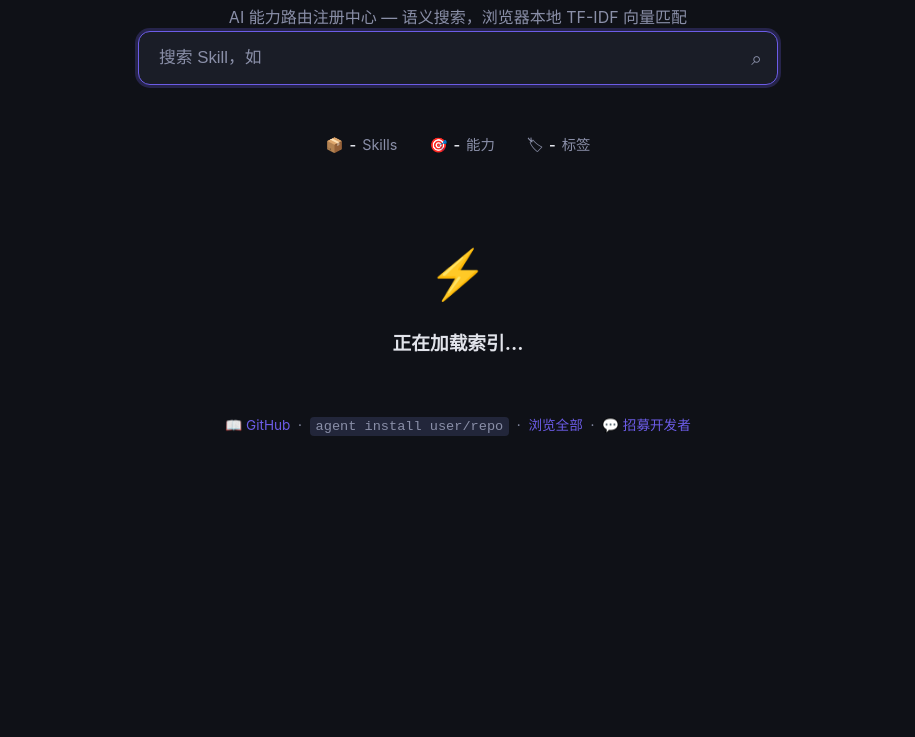
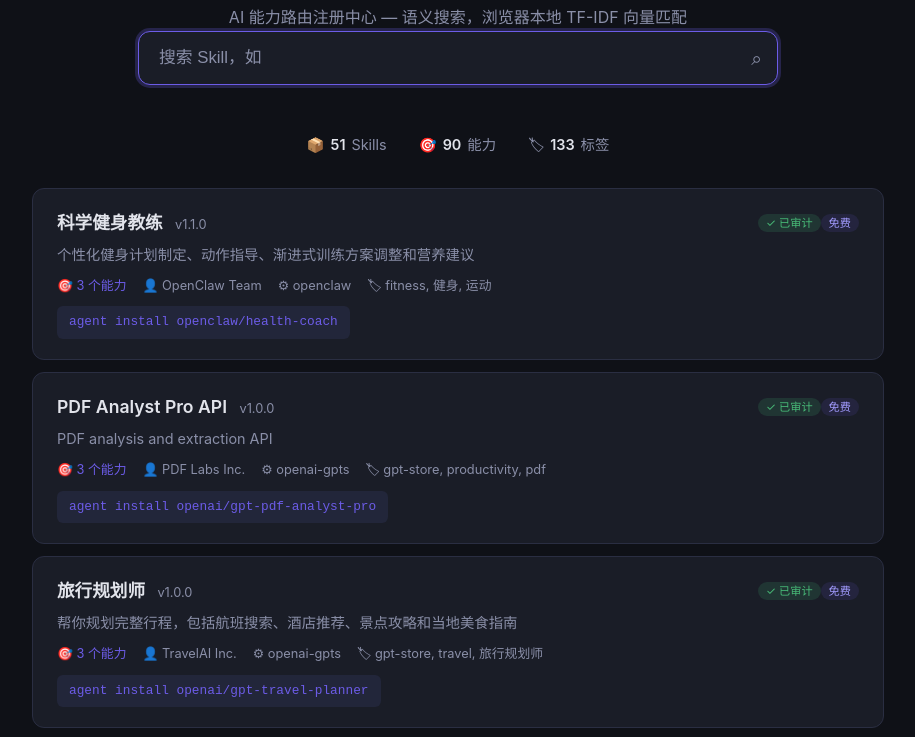
Before and after one commit to Polaris899/agent-protocol, a plain HTML site: page index.html in a window 1280 px wide. Shown: the part 54-791 px from the top of the page, without its empty margins (182-1097 px from the left). Drawn offline with Linux system fonts and the light colour scheme.

Commit message:
fix: script src search-data.js (was .json, never loaded)

```diff
--- a/index.html
+++ b/index.html
@@ -182,7 +182,7 @@
     </p>
   </footer>
 
-  <script src="search-data.json"></script>
+  <script src="search-data.js"></script>
   <script src="search-engine.js"></script>
   <script>
     (function() {
```
